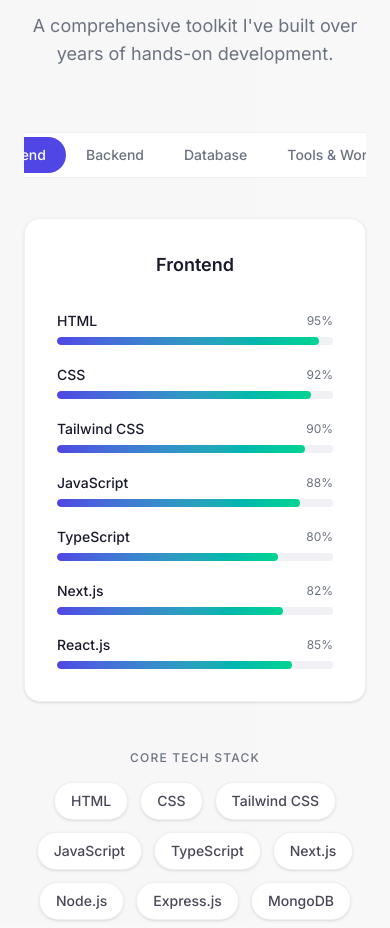
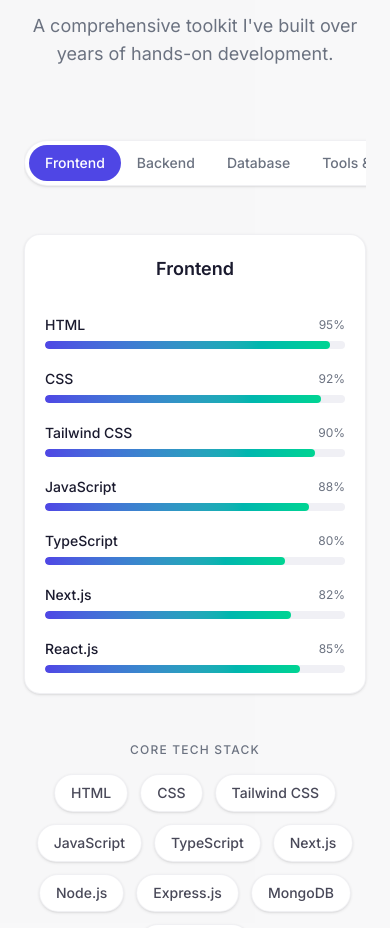
Before and after one commit to Istheaksayem/Istheak-new-portfolio, a Next.js app: page / in a window 390 px wide. Shown: the part 2380-3308 px from the top of the page. Built offline with nearby package versions, Linux system fonts and the light colour scheme.

Commit message:
feat: add responsive Navbar and interactive Skills section with categorized tech stack display

```diff
--- a/src/components/layout/Navbar.tsx
+++ b/src/components/layout/Navbar.tsx
@@ -51,14 +51,14 @@
   return (
     <header
       className={`fixed inset-x-0 top-0 z-50 transition-all duration-300 ${
-        scrolled
-          ? "border-b border-border/40 bg-background/80 shadow-sm backdrop-blur-xl"
+        scrolled || mobileOpen
+          ? "border-b border-border/40 bg-background shadow-sm backdrop-blur-xl"
           : "bg-transparent"
       }`}
     >
       <nav
         className={`mx-auto flex items-center justify-between px-6 transition-all duration-300 ${
-          scrolled ? "h-14" : "h-16"
+          scrolled || mobileOpen ? "h-14" : "h-16"
         } max-w-6xl`}
       >
         <button
@@ -127,7 +127,7 @@
             initial={{ opacity: 0 }}
             animate={{ opacity: 1 }}
             exit={{ opacity: 0 }}
-            className="fixed inset-0 top-14 z-40 flex flex-col items-center justify-center gap-8 bg-background/95 backdrop-blur-xl px-6"
+            className="fixed inset-0 top-14 z-40 flex flex-col items-center justify-center gap-8 bg-background px-6"
           >
             {navLinks.map((link, i) => (
               <motion.button
--- a/src/components/sections/Skills.tsx
+++ b/src/components/sections/Skills.tsx
@@ -19,13 +19,13 @@
           description="A comprehensive toolkit I've built over years of hands-on development."
         />
 
-        <div className="mb-10 flex justify-center overflow-x-auto scrollbar-none">
+        <div className="mb-10 flex justify-start md:justify-center overflow-x-auto scrollbar-none py-2">
           <div className="inline-flex flex-shrink-0 rounded-full border border-border/50 bg-card p-1 shadow-sm">
             {skillCategories.map((cat, i) => (
               <button
                 key={cat.title}
                 onClick={() => setActiveTab(i)}
-                className={`relative rounded-full px-5 py-2 text-sm font-medium transition-colors ${
+                className={`relative rounded-full px-4 md:px-5 py-2 text-sm font-medium whitespace-nowrap transition-colors ${
                   activeTab === i
                     ? "text-primary-foreground"
                     : "text-muted-foreground hover:text-foreground"
@@ -51,7 +51,7 @@
               animate={{ opacity: 1, rotateX: 0, y: 0 }}
               exit={{ opacity: 0, rotateX: 10, y: -20 }}
               transition={{ duration: 0.4, ease: [0.25, 0.46, 0.45, 0.94] }}
-              className="mx-auto max-w-2xl rounded-2xl border border-border/50 bg-card p-8 shadow-sm"
+              className="mx-auto max-w-2xl rounded-2xl border border-border/50 bg-card p-5 sm:p-8 shadow-sm"
               style={{ transformStyle: "preserve-3d" }}
             >
               <h3 className="mb-8 text-center text-lg font-semibold">
```
